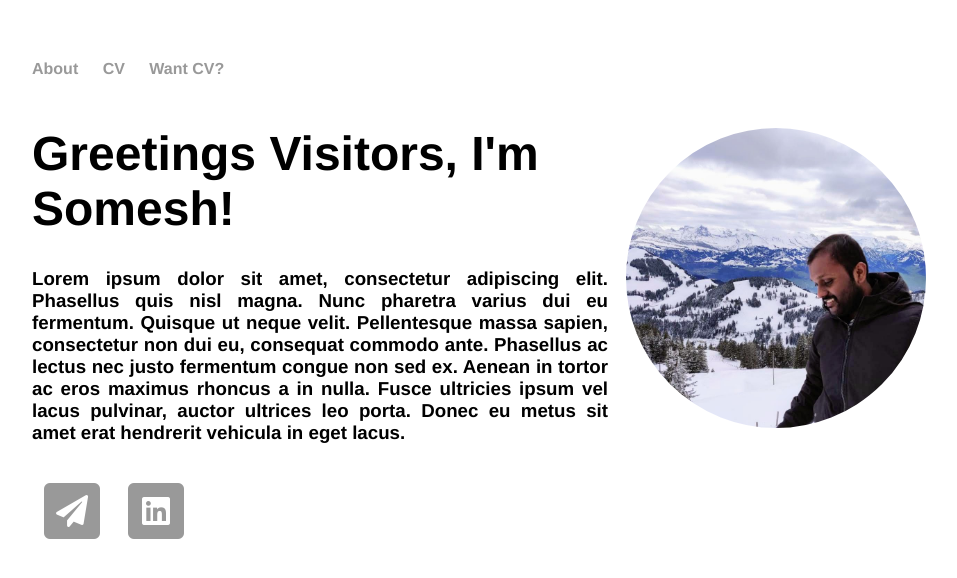
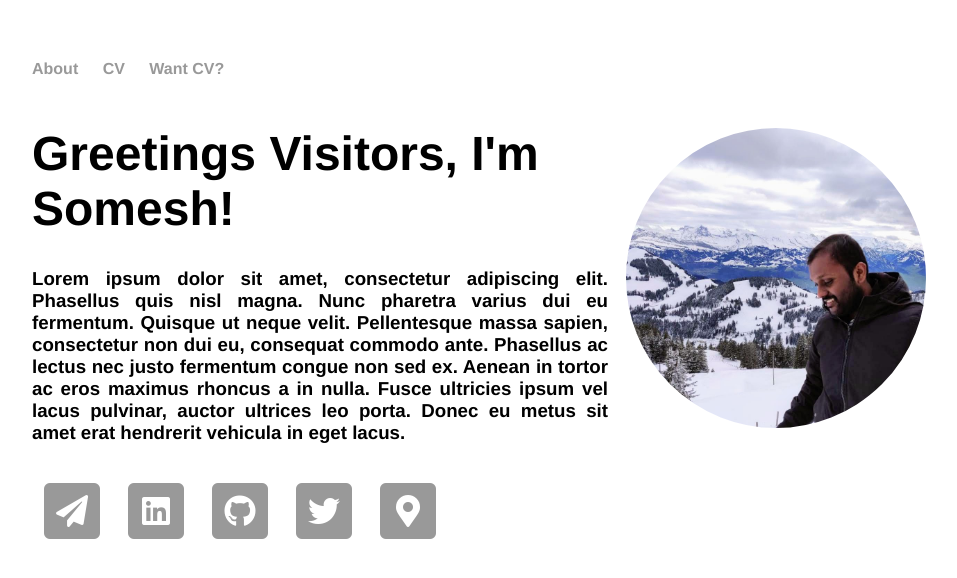
Before and after one commit to saisomesh2594/saisomesh2594.github.io, a Jekyll site: the page built from index.html, in a window 1280 px wide. Shown: the top 578 px of the page, without its empty margins (160-1117 px from the left). Built offline with Jekyll 4.4.1, drawn with Linux system fonts in a browser that asks for light colours.

Commit message:
add other icons

```diff
--- a/index.html
+++ b/index.html
@@ -33,6 +33,26 @@ title: Somesh Sai, Just Another Bioinformatician
   					<i class="fab fa-linkedin fa-stack-1x fa-inverse"></i>
 					</span>
 					</a>
+					<a href="https://www.github.com/saisomes2594" title="Check out my repo!">
+					<span class="fa-stack fa-2x">
+  					<i class="fas fa-square fa-stack-2x"></i>
+  					<i class="fab fa-github fa-stack-1x fa-inverse"></i>
+					</span>
+					</a>
+					<a href="https://twitter.com/someshtweet" title="Tweet @ me!">
+					<span class="fa-stack fa-2x">
+  					<i class="fas fa-square fa-stack-2x"></i>
+  					<i class="fab fa-twitter fa-stack-1x fa-inverse"></i>
+					</span>
+					</a>
+					<a href="https://www.google.com/maps/place/Berlin+Institute+for+Medical+Systems+Biology/@52.5268387,13.3834003,17z/data=!3m1!4b1!4m5!3m4!1s0x47a851a253c8c161:0x84ee34ed4eb241d0!8m2!3d52.5268387!4d13.385589"
+			  		 title="Visit Me">
+					<span class="fa-stack fa-2x">
+  					<i class="fas fa-square fa-stack-2x"></i>
+  					<i class="fas fa-map-marker-alt fa-stack-1x fa-inverse"></i>
+					</span>
+					</a>
+
 
 				</div>
 			</footer>
```
